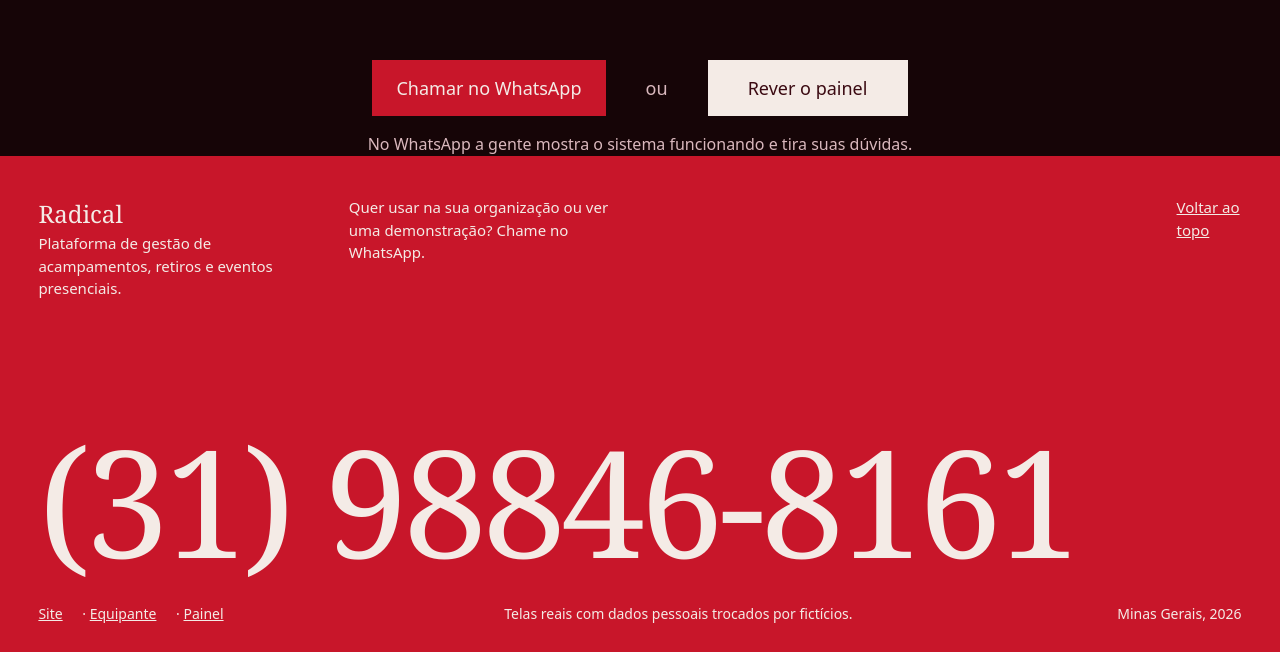
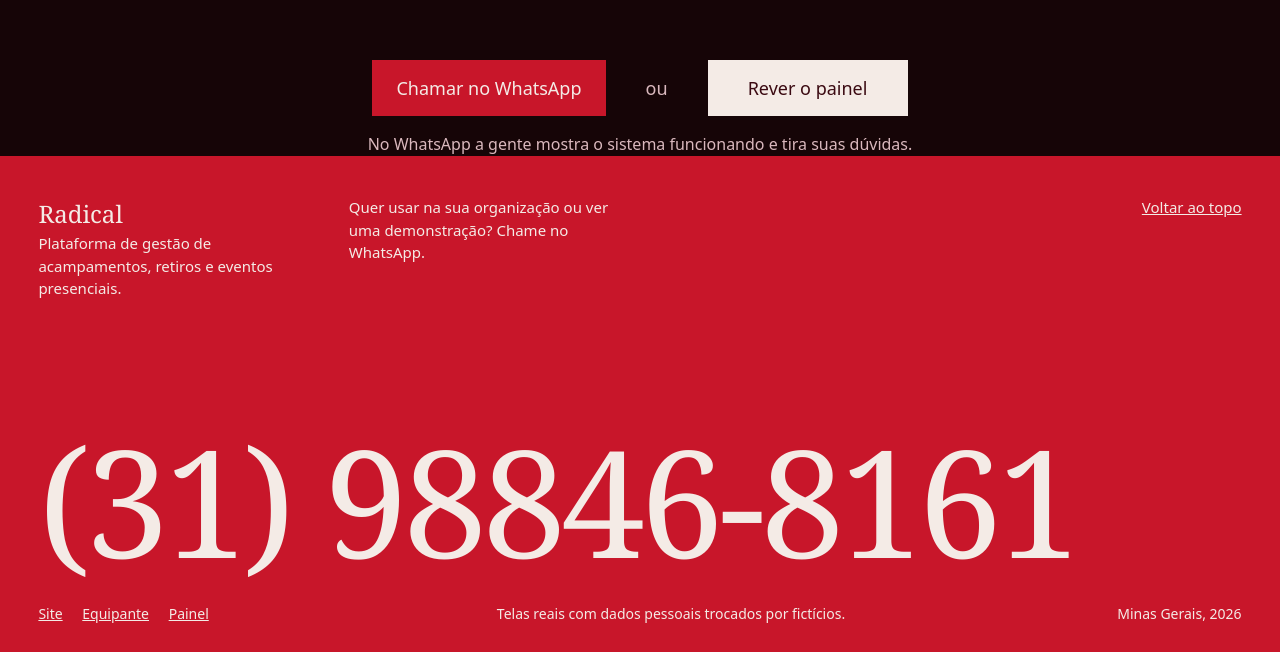
Before and after one commit to pablolima93/plataforma-radical, a plain HTML site: page index.html in a window 1280 px wide. Shown: the part 10279-10931 px from the top of the page. Drawn offline with Linux system fonts and the light colour scheme; a web font is replaced by a local one.

Commit message:
Rodapé: links sem separadores e voltar ao topo numa linha
Co-Authored-By: Claude Opus 5.5 <noreply@anthropic.com>

```diff
--- a/index.html
+++ b/index.html
@@ -361,7 +361,7 @@
   </div>
   <p class="foot-display"><a href="https://wa.me/5531988468161?text=Ol%C3%A1!%20Vi%20a%20p%C3%A1gina%20da%20Plataforma%20Radical%20e%20quero%20saber%20mais." target="_blank" rel="noopener" aria-label="Falar no WhatsApp: (31) 98846-8161">(31) 98846-8161</a></p>
   <div class="foot-meta">
-    <span><a href="#site">Site</a> · <a href="#equipante">Equipante</a> · <a href="#painel">Painel</a></span>
+    <span><a href="#site">Site</a> <a href="#equipante">Equipante</a> <a href="#painel">Painel</a></span>
     <span>Telas reais com dados pessoais trocados por fictícios.</span>
     <span>Minas Gerais, 2026</span>
   </div>
--- a/style.css
+++ b/style.css
@@ -385,7 +385,7 @@ ul, ol { padding: 0; list-style: none; }
 .foot-note:first-child { grid-column: 1 / span 3; }
 .foot-note:nth-child(2) { grid-column: 4 / span 4; }
 .foot-mark { font-family: var(--display); font-size: 1.5rem; }
-.foot-up { grid-column: 12; justify-self: end; font-size: .9375rem; }
+.foot-up { grid-column: 11 / span 2; justify-self: end; font-size: .9375rem; white-space: nowrap; }
 .foot-display { margin-top: auto; padding-top: 64px; font-family: var(--display); font-size: clamp(3.4rem, 1rem + 10.4vw, 12rem); line-height: .95; letter-spacing: -0.03em; }
 .foot-display a { text-decoration: none; }
 .foot-display a:hover { color: var(--burgundy); }
```
